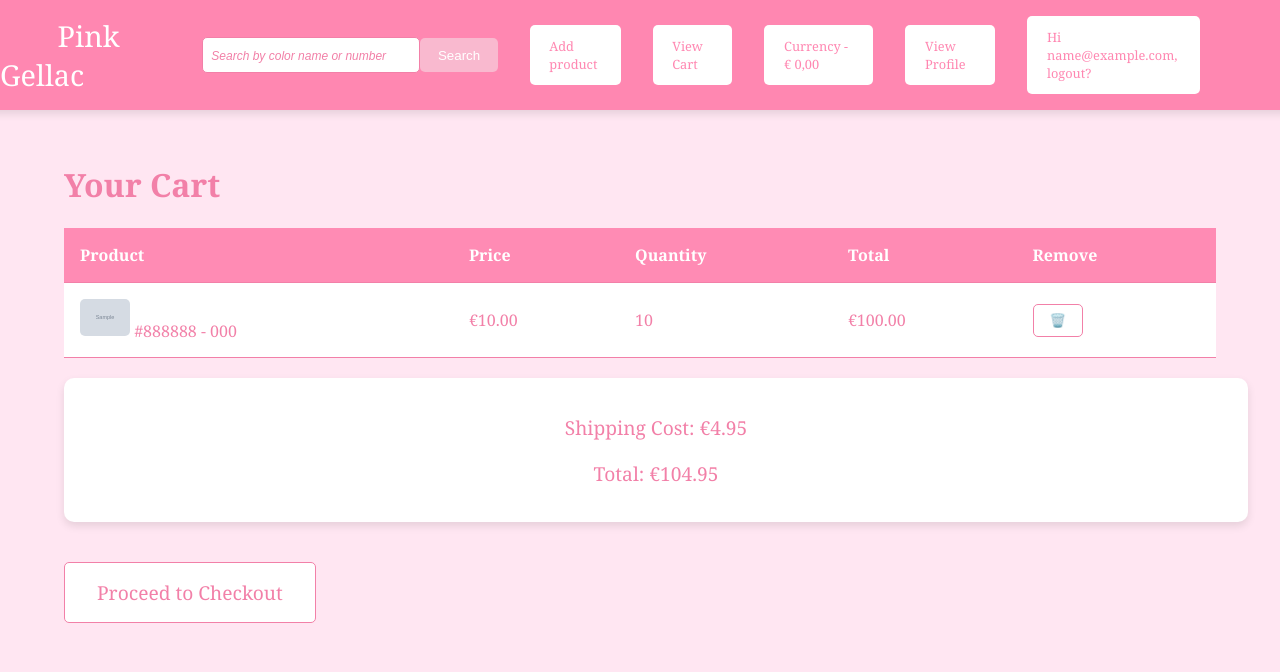
After one commit to AlithaPwls/nailshop, a PHP site: page /view_cart.php in a window 1280 px wide. The commit adds this page. Shown: the top 672 px of the page. Run offline with PHP 8.4, Linux system fonts and the light colour scheme; the visitor is signed in with stand-in values (Sample User, id 1); tables that the repository leaves empty or names only in its code hold one stand-in row (values such as "Sample post"); grey boxes marked "Sample" are stand-in pictures.

Commit message:
cart en total price

```diff
--- a/css/nav.css
+++ b/css/nav.css
@@ -4,7 +4,7 @@ nav {
     align-items: center;
     background-color: #ff87b1;
     font-family: Georgia, 'Times New Roman', Times, sans-serif;
-    padding: 1rem 2rem;
+    padding: 1rem 2rem !important;
     box-shadow: 0 4px 8px rgba(0, 0, 0, 0.1);
     width: 100%;
 }
@@ -22,6 +22,52 @@ nav .nav-right {
     gap: 2rem;
     padding-right: 5em;
 }
+
+
+/* Voeg toe aan je bestaande nav.css */
+
+.search-form {
+    display: inline-flex;
+    align-items: center;
+    margin-left: 20px;
+
+}
+
+/* Stijl voor de placeholder */
+.search-input::placeholder {
+    color: #f280a8;
+    font-size: 12px; /* Pas de fontgrootte aan naar wens */
+    font-style: italic; /* Optioneel: voeg een stijl toe zoals cursief */
+}
+
+
+
+.search-input {
+    padding: 0.5rem;
+    border: 1px solid #f280a8;
+    border-radius: 5px;
+    width: 200px;
+    font-size: 1rem;
+    color: #f280a8;
+    background-color: #fff;
+}
+
+.search-btn {
+    padding: 0.6rem 1.1rem;
+    background-color:#f9b9cf;
+    color: white;
+    border: none;
+    border-radius: 5px;
+    cursor: pointer;
+    margin-left: 0px;
+    transition: background-color 0.3s ease;
+}
+
+.search-btn:hover {
+    background-color: #da5899;
+}
+
+
 
 nav .cart-btn,
 nav .navbar__logout,
--- /dev/null
+++ b/css/view_cart.css
@@ -0,0 +1,121 @@
+body {
+    font-family: Georgia, 'Times New Roman', Times, serif;
+    background-color: #ffe6f2;
+    color: #f280a8;
+    margin: 0;
+    padding: 0;
+    display: flex;
+    flex-direction: column;
+    align-items: center;
+}
+
+a {
+    text-decoration: none;
+}
+
+.cart-container {
+    width: 80%;
+    margin-top: 2rem;
+    padding-bottom: 50px;
+}
+
+.cart-container h1 {
+    font-size: 2rem;
+    color: #f280a8;
+}
+
+table {
+    width: 100%;
+    border-collapse: collapse;
+    margin-bottom: 20px;
+}
+
+th, td {
+    padding: 1rem;
+    text-align: left;
+    border-bottom: 1px solid #f280a8;
+}
+
+th {
+    background-color: #ff8bb4;
+    color: white;
+}
+
+td {
+    background-color: #fff;
+}
+
+td img {
+    width: 50px;
+    height: auto;
+    border-radius: 5px;
+}
+
+button {
+    background-color: #fff;
+    color: #f280a8;
+    border: 1px solid #f280a8;
+    padding: 0.5rem 1rem;
+    border-radius: 5px;
+    cursor: pointer;
+    transition: background-color 0.3s ease, color 0.3s ease;
+}
+
+button:hover {
+    background-color: #f280a8;
+    color: white;
+}
+
+.cart-total {
+    background-color: #fff;
+    padding: 1rem;
+    margin-top: 20px;
+    border-radius: 10px;
+    box-shadow: 0 4px 8px rgba(0, 0, 0, 0.1);
+    width: 100%;
+    text-align: center;
+}
+
+.cart-total p {
+    font-size: 1.2rem;
+    color: #f280a8;
+}
+
+.checkout a {
+    display: inline-block;
+    background-color: #fff;
+    color: #f280a8;
+    padding: 1rem 2rem;
+    margin-top: 40px;
+    border-radius: 5px;
+    text-decoration: none;
+    border: 1px solid #f280a8;
+    transition: background-color 0.3s ease, color 0.3s ease;
+    font-size: 1.2rem;
+}
+
+.checkout a:hover {
+    background-color: #f280a8;
+    color: white;
+}
+
+@media screen and (max-width: 1300px) {
+    .cart-container {
+        width: 90%;
+    }
+}
+
+@media screen and (max-width: 900px) {
+    table td {
+        font-size: 0.9rem;
+    }
+}
+
+@media screen and (max-width: 600px) {
+    table {
+        font-size: 0.8rem;
+    }
+    .cart-container h1 {
+        font-size: 1.5rem;
+    }
+}
--- a/nav.inc.php
+++ b/nav.inc.php
@@ -1,4 +1,3 @@
-
 <link rel="stylesheet" href="css/nav.css">
 
 <nav>
@@ -6,9 +5,16 @@
         <a class="pg" href="index.php">Pink Gellac</a>
     </div>
     <div class="nav-right">
+         <!-- Zoekformulier -->
+        <form action="search_results.php" method="GET" class="search-form">
+            <input type="text" name="search" placeholder="Search by color name or number" class="search-input">
+            <button type="submit" class="search-btn">Search</button>
+        </form>
         <a href="add_product.php" class="nav-link">Add product</a>
-        <a href="#" class="cart-btn">View Cart</a>
+        <a href="view_cart.php" class="cart-btn">View Cart</a>
         <a href="#" class="navbar__currency">Currency - € <?php echo isset($user['currency']) ? number_format($user['currency'], 2, ',', '.'): '€0.00'; ?></a>
+
+
 
         <?php if (isset($_SESSION['email'])): ?>
             <a href="profile.php" class="navbar__profile">View Profile</a>
--- a/profile.php
+++ b/profile.php
@@ -1,4 +1,7 @@
 <?php
+
+
+
 session_start();
 if (!isset($_SESSION['loggedin']) || $_SESSION['loggedin'] !== true) {
     header("Location: login.php");
--- /dev/null
+++ b/view_cart.php
@@ -0,0 +1,129 @@
+<?php
+session_start();
+
+
+if ($_SESSION['loggedin'] !== true) {
+    header('Location: login.php');
+    exit();
+}
+
+$conn = new mysqli('localhost', 'root', '', 'shop');
+if ($conn->connect_error) {
+    die("Connection failed: " . $conn->connect_error);
+}
+
+$email = $_SESSION['email'];
+$userStatement = $conn->prepare('SELECT * FROM users WHERE email = ?');
+$userStatement->bind_param('s', $email);
+$userStatement->execute();
+$userResult = $userStatement->get_result();
+$user = $userResult->fetch_assoc(); // Verkrijg de gebruiker
+
+
+
+// Haal de user ID op
+$user_id = $_SESSION['user_id'];
+
+// Verwijder product als de verwijderknop is ingedrukt
+if (isset($_POST['remove_product'])) {
+    $product_id = $_POST['remove_product'];
+
+    // Verwijder het product uit de winkelwagen
+    $stmt = $conn->prepare("DELETE FROM cart WHERE user_id = ? AND product_id = ?");
+    $stmt->bind_param('ii', $user_id, $product_id);
+
+    if ($stmt->execute()) {
+        // Refresh de pagina om de verwijdering te verwerken
+        header('Location: view_cart.php');
+        exit();
+    } else {
+        echo "Error: " . $conn->error;
+    }
+}
+
+// Haal de producten in de winkelwagen van de gebruiker op
+$sql = "SELECT p.id, p.color_name, p.color_number, p.price, p.image_url, c.quantity
+        FROM cart AS c
+        JOIN products AS p ON c.product_id = p.id
+        WHERE c.user_id = ?";
+$stmt = $conn->prepare($sql);
+$stmt->bind_param('i', $user_id);
+$stmt->execute();
+$result = $stmt->get_result();
+
+// Products ophalen
+$cartItems = [];
+while ($row = $result->fetch_assoc()) {
+    $cartItems[] = $row;
+}
+// Sluit de databaseverbinding
+$conn->close();
+?>
+
+<!DOCTYPE html>
+<html lang="en">
+<head>
+    <meta charset="UTF-8">
+    <meta name="viewport" content="width=device-width, initial-scale=1.0">
+    <link rel="stylesheet" href="css/view_cart.css">
+    <title>Your Cart</title>
+</head>
+<body>
+    <?php include_once('nav.inc.php'); ?>
+
+    <div class="cart-container">
+        <h1>Your Cart</h1>
+
+        <?php if (empty($cartItems)): ?>
+            <p>Your cart is empty.</p>
+        <?php else: ?>
+            <form action="view_cart.php" method="POST">
+                <table>
+                    <thead>
+                        <tr>
+                            <th>Product</th>
+                            <th>Price</th>
+                            <th>Quantity</th>
+                            <th>Total</th>
+                            <th>Remove</th>
+                        </tr>
+                    </thead>
+                    <tbody>
+                        <?php
+                        $total = 0;
+                        foreach ($cartItems as $item):
+                            $itemTotal = $item['price'] * $item['quantity'];
+                            $total += $itemTotal;
+                        ?>
+                        <tr>
+                            <td>
+                                <img src="<?php echo $item['image_url']; ?>" alt="Product Image" width="50">
+                                <?php echo htmlspecialchars($item['color_name']) . " - " . htmlspecialchars($item['color_number']); ?>
+                            </td>
+                            <td>€<?php echo number_format($item['price'], 2); ?></td>
+                            <td><?php echo $item['quantity']; ?></td>
+                            <td>€<?php echo number_format($itemTotal, 2); ?></td>
+                            <td>
+                                <!-- De vuilbakknop voor verwijdering -->
+                                <button type="submit" name="remove_product" value="<?php echo $item['id']; ?>">
+                                    🗑️
+                                </button>
+                            </td>
+                        </tr>
+                        <?php endforeach; ?>
+                    </tbody>
+                </table>
+
+                <div class="cart-total">
+                    <p>Shipping Cost: €4.95</p>
+                    <p>Total: €<?php echo number_format($total + 4.95, 2); ?></p>
+                </div>
+
+                <div class="checkout">
+                    <a href="checkout.php">Proceed to Checkout</a>
+                </div>
+            </form>
+        <?php endif; ?>
+    </div>
+</body>
+</html>
```
Also changed, not shown: add_product.php (+34 -14 lines), add_to_cart.php (added, +40 -0 lines), css/addproduct.css (+16 -1 lines), css/search_results.css (added, +141 -0 lines), index.php (+32 -2 lines), product_details.php (+46 -4 lines), search_results.php (added, +58 -0 lines).
